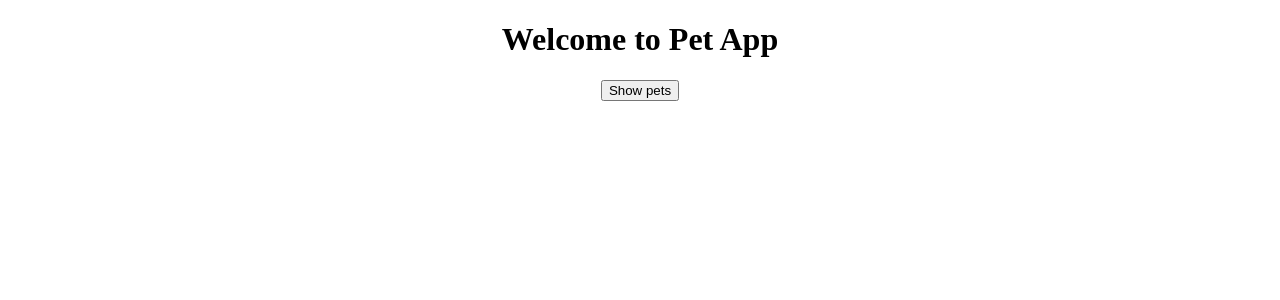
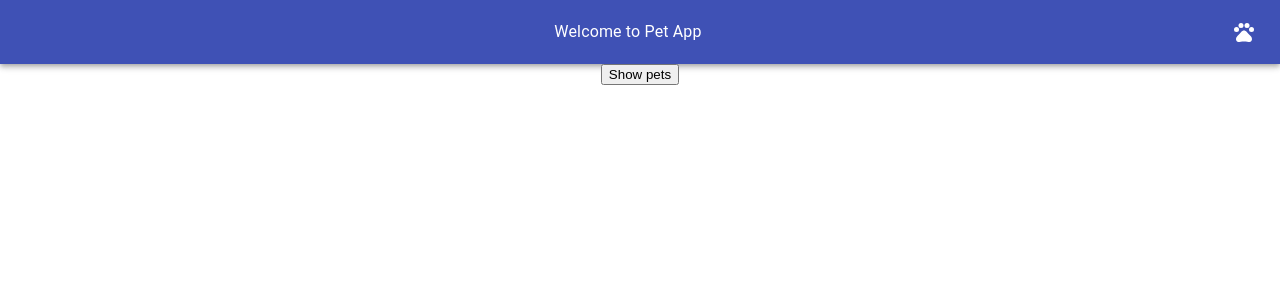
Before and after one commit to LizTraining/pet_app, a React (Create React App) app: page / in a window 1280 px wide. Shown: the top 300 px of the page. Built offline with nearby package versions, Linux system fonts and the light colour scheme.

Commit message:
Material AppBar

```diff
--- a/public/index.html
+++ b/public/index.html
@@ -26,7 +26,7 @@
     -->
     <title>React App</title>
   </head>
-  <body>
+  <body style="margin : 0">
     <noscript>You need to enable JavaScript to run this app.</noscript>
     <div id="root"></div>
     <!--
--- a/src/App.js
+++ b/src/App.js
@@ -3,15 +3,30 @@ import "./App.css";
 import PetList from "./PetList";
 import Pet from "./Pet";
 import {  BrowserRouter as Router, Switch, Route } from "react-router-dom";
+import { Grid } from "@material-ui/core";
+import Header from "./Header";
 
 export default function App() {
   const [showPets, setShowPets] = useState(true);
   return (
     <div className="App">
-      <h1> Welcome to Pet App </h1>
+
+
+
+
+
+      <Grid container direction = "column">
+        <Grid item>
+          <Header />
+        </Grid>
+        <Grid item container>
+          <Grid item xs={1} sm={2} /> {/* Padding on either side */}
+          <Grid item xs={12} sm={8}>
             <button onClick={() => setShowPets(!showPets)}>
             { showPets ? "Show pets" : "Hide pets" }
             </button>
+          </Grid>
+          <Grid item xs={12} sm={12}>
           { showPets ? "" :
             (<Router>
               <Switch>
@@ -19,8 +34,11 @@ export default function App() {
                <Route path="/pet/:id" children={<Pet />} />
               </Switch>
              </Router>
-          )
-        }
+            )}
+          </Grid>
+          <Grid item xs={1} sm={2} /> {/* Padding on either side */}
+        </Grid>
+      </Grid>
     </div>
   );
 }
--- /dev/null
+++ b/src/Header.jsx
@@ -0,0 +1,26 @@
+import React from "react";
+import { AppBar, Toolbar, Typography } from "@material-ui/core";
+import PetsIcon from '@material-ui/icons/Pets';
+import { makeStyles } from "@material-ui/styles";
+
+const useStyles = makeStyles(() => ({
+  typographyStyles: {
+      flex: 1
+  }
+}));
+
+const Header = () => {
+    const classes = useStyles();
+    return (
+      <AppBar position="static">
+        <Toolbar>
+          <Typography className={classes.typographyStyles}>
+            Welcome to Pet App
+          </Typography>
+          <PetsIcon />
+        </Toolbar>
+      </AppBar>
+    );
+};
+
+export default Header;
--- a/src/Pet.jsx
+++ b/src/Pet.jsx
@@ -34,7 +34,6 @@ const Pet = () => {
         .then((res) => {
           const responsePet = res.data;
           setPetDetails(responsePet);
-          console.log(responsePet);
       });
     }, []);
 
--- a/src/PetCard.jsx
+++ b/src/PetCard.jsx
@@ -3,7 +3,6 @@ import { useHistory } from "react-router-dom";
 
 const PetCard = (props) => {
 
-    {console.log("Pet card")}
     const {petDetails} = props;
     // eslint-disable-next-line
     const { id, name, age, sex, typeOfAnimal, breed, colour, weightInKg } = petDetails || {}
--- a/src/PetList.jsx
+++ b/src/PetList.jsx
@@ -1,7 +1,8 @@
 import React, { useEffect, useState } from "react";
 import axios from "axios";
 import { CircularProgress } from "@material-ui/core";
-import PetCard from "./PetCard"
+import PetCard from "./PetCard";
+import { Grid } from "@material-ui/core";
 
 const PetList = () => {
 
@@ -13,14 +14,14 @@ const PetList = () => {
       });
     }, []);
 
-    console.log(`Pet list: ${pets}`);
-
     return (
       <>{pets ?
       (
       <div style = {{display: "flex", flexWrap: "wrap"}}>
           {pets.map((petDetails) => (
-            <PetCard petDetails={petDetails} />
+            <Grid item xs={12} sm={2}>
+              <PetCard petDetails={petDetails} />
+            </Grid>
           ))}
       </div>
       )
```
Also changed, not shown: src/Content.jsx (added, +7 -0 lines), src/DisplayPets.js (deleted, +0 -24 lines), src/index.js (line endings or trailing spaces), 1 other file (tests, documents, lock files or other folders). Lines whose indentation alone changed are shown as unchanged.
